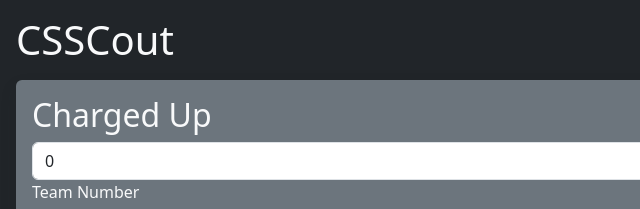
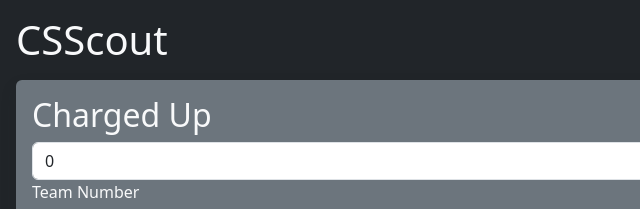
Before and after one commit to JoeJanickiChSh/JoeJanickiChSh.github.io, a website built with Vite: page index.html in a window 1280 px wide. Shown: the top 209 px of the page, 0-640 px from the left. Built offline with nearby package versions, Linux system fonts and the light colour scheme.

Commit message:
Fix title typo

```diff
--- a/index.html
+++ b/index.html
@@ -20,7 +20,7 @@
 
 
 
-  <h1 class="m-3">CSSCout</h1>
+  <h1 class="m-3">CSScout</h1>
   <div class="m-3 p-3 bg-secondary rounded shadow">
     <h2>Charged Up</h2>
     <div class="form-outline">
```
Also changed, not shown: offline.html (+1 -1 lines).
